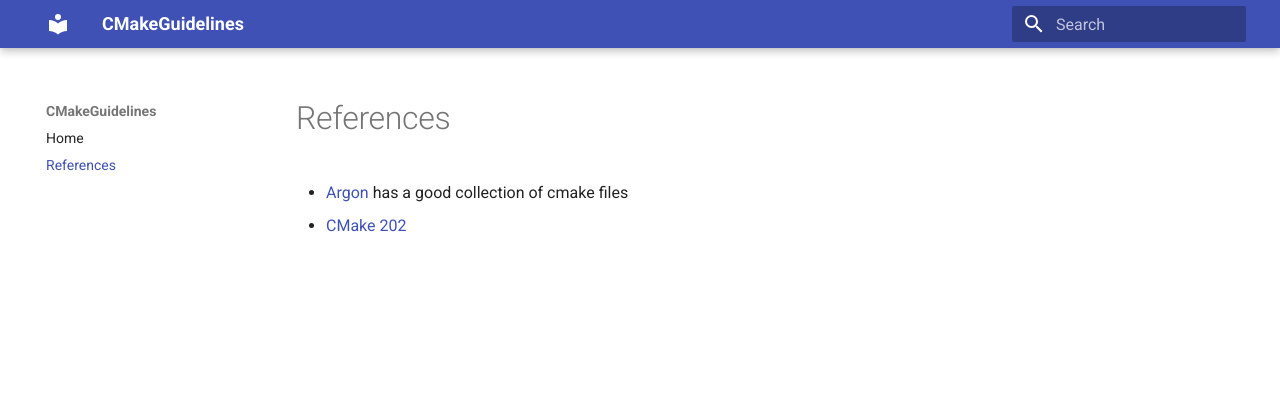
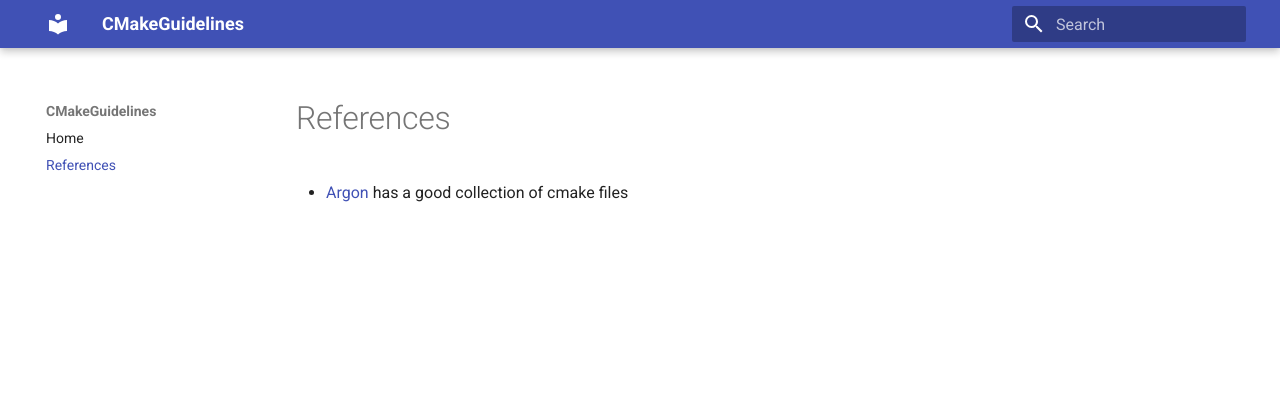
Before and after one commit to PickNikRobotics/CMakeGuidelines, an MkDocs documentation site: the page built from docs/references.md, in a window 1280 px wide. Shown: the top 409 px of the page. Built offline with MkDocs 1.6.1 and Material for MkDocs 9.7.7, drawn with Linux system fonts in a browser that asks for light colours.

Commit message:
Update references.md

```diff
--- a/docs/references.md
+++ b/docs/references.md
@@ -1,3 +1,2 @@
 # References
 - [Argon](https://github.com/ChrisThrasher/argon) has a good collection of cmake files
-- [CMake 202](https://docs.google.com/presentation/d/1GdnVETTJV6leoiyW-3E1iXD8R4OcrYY3Dhtjbx20bz4/edit?usp=sharing)
```
